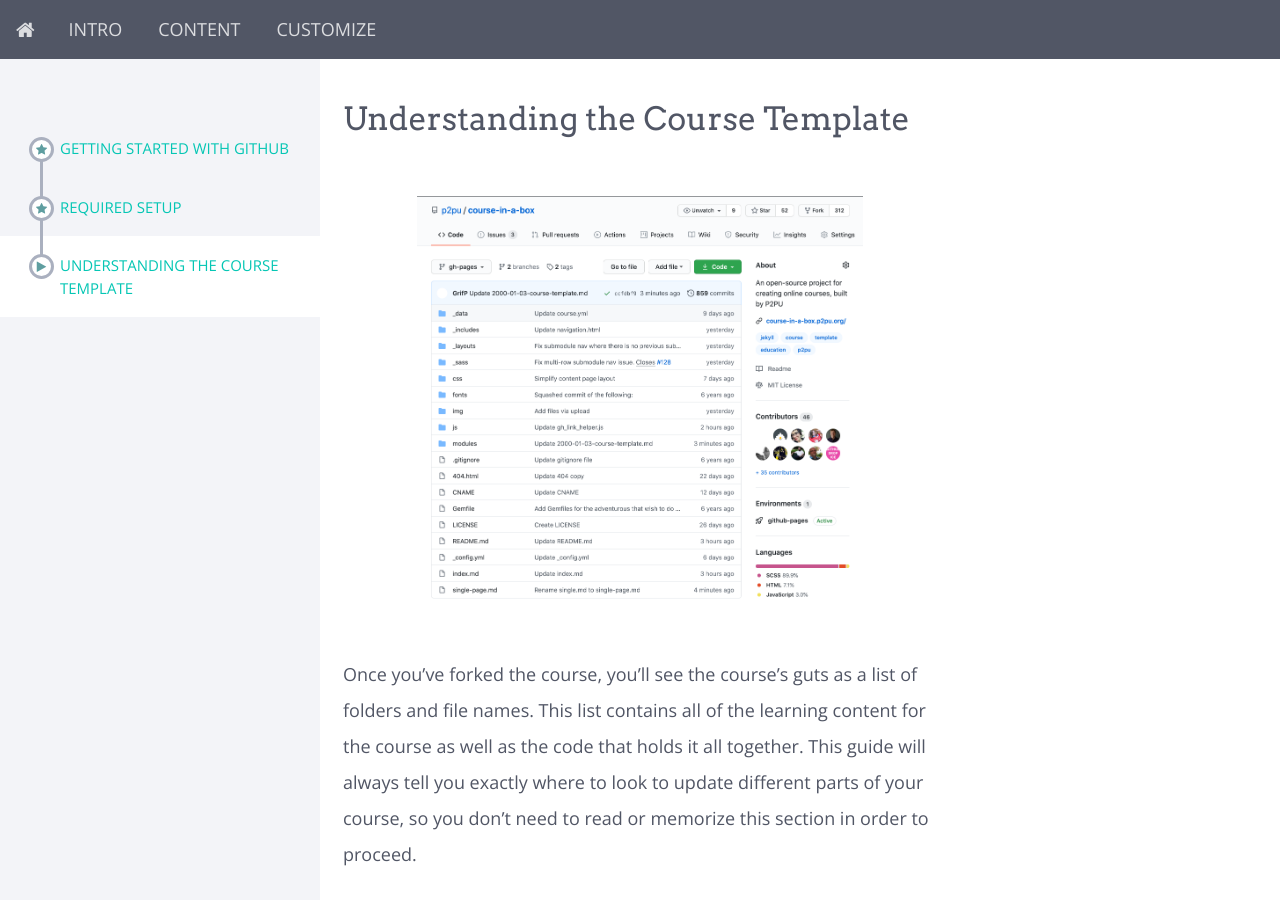
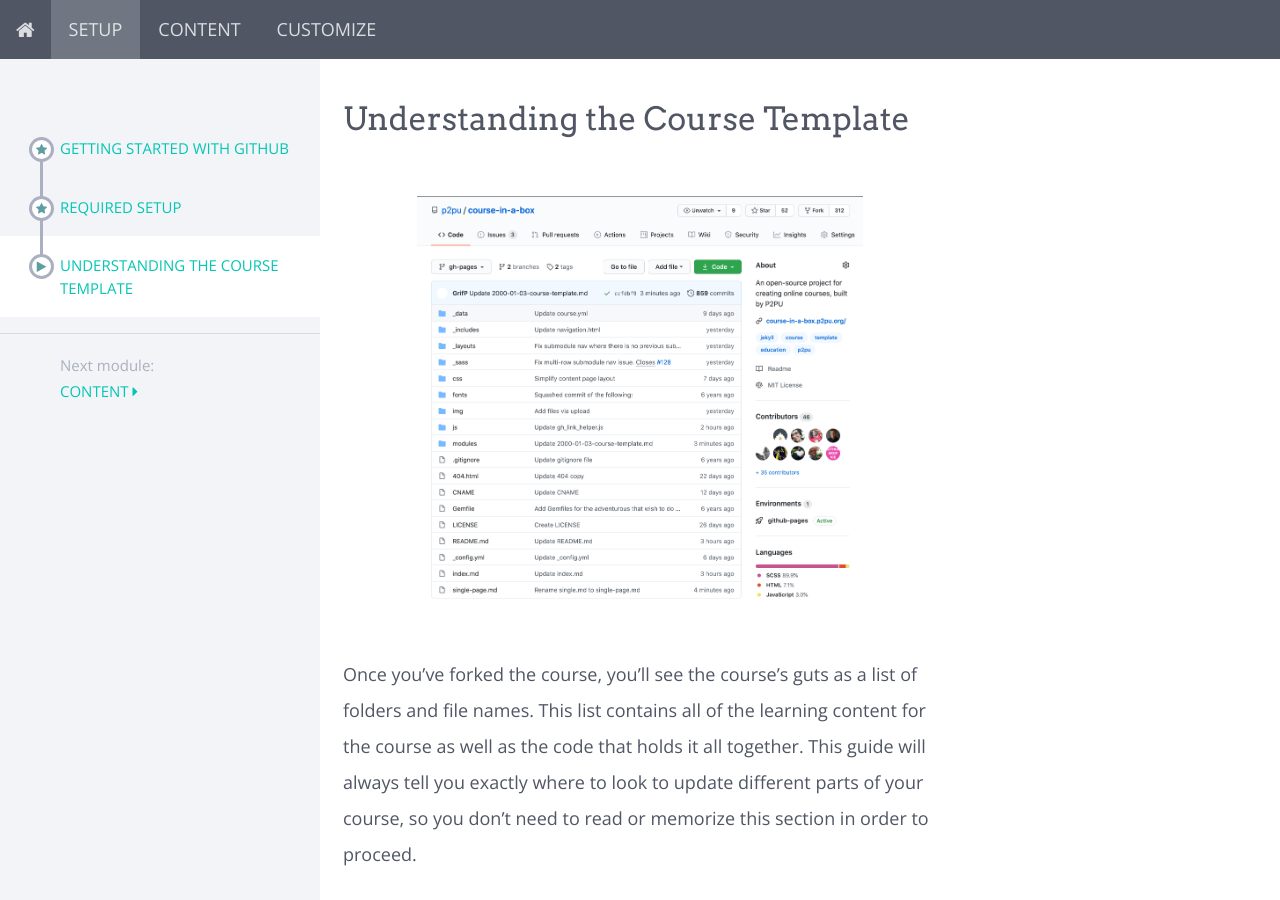
Before and after one commit to ebonsi/building-a-server-macosx, a Jekyll site: the page built from modules/setup/_posts/2000-01-03-course-template.md, in a window 1280 px wide and 900 px high. Built offline with Jekyll 4.4.1, drawn with Linux system fonts in a browser that asks for light colours; nearby versions of some CDN libraries.

Commit message:
Update course.yml

```diff
--- a/_data/course.yml
+++ b/_data/course.yml
@@ -1,3 +1,3 @@
 title: How to Build a Mac OS X Client Home Server
 description: An open-source project for creating online courses, built by <a href="https://www.p2pu.org">P2PU</a>
-modules: ["Intro", "content", "customize"]
+modules: ["setup", "content", "customize"]
```
